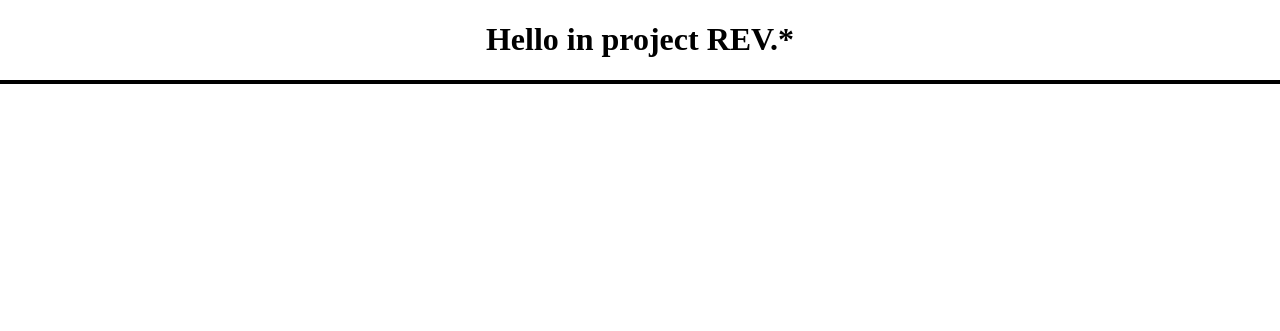
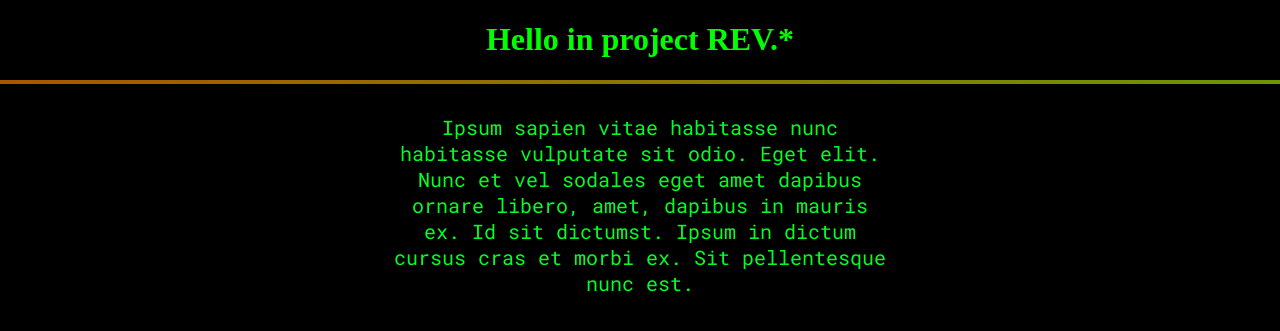
Before and after one commit to pydrag0n/REV., a Flask app: page / in a window 1280 px wide. Shown: the top 331 px of the page. Run offline with Flask 3, Linux system fonts and the light colour scheme; some web fonts are replaced.

Commit message:
upd index

```diff
--- a/templates/index.html
+++ b/templates/index.html
@@ -7,6 +7,9 @@
     <link rel="preconnect" href="https://fonts.googleapis.com">
     <link rel="preconnect" href="https://fonts.gstatic.com" crossorigin>
     <link href="https://fonts.googleapis.com/css2?family=Kode+Mono:wght@400..700&display=swap" rel="stylesheet">
+    <link rel="preconnect" href="https://fonts.googleapis.com">
+    <link rel="preconnect" href="https://fonts.gstatic.com" crossorigin>
+    <link href="https://fonts.googleapis.com/css2?family=Roboto+Mono:ital,wght@0,100..700;1,100..700&display=swap" rel="stylesheet">
 
 
     <style>
@@ -18,21 +21,64 @@
             margin: 0;
             padding: 0;
             overflow: hidden;
+            background-color: #000000;
             }
 
         .split-line {
             width: 100%;
-            height: 10vh;
-            border-top: 4px solid black;
-            border-color: black;
+            height: 0.5vh;
+            /* border-top: 4px solid #00eb00; */
             margin: 0;
+            margin-bottom: 30px;
+            background: linear-gradient(90deg, #ff0000, #04ff00);
+            background-size: 400% 400%;
+            animation: gradient 10s ease infinite;
+            transform: translate3d(0, 0, 0);
+        }
+
+        @keyframes gradient {
+            0% {
+                background-position: 0% 50%;
             }
+            50% {
+                background-position: 100% 50%;
+            }
+            100% {
+                background-position: 0% 50%;
+            }
+        }
 
+
+        .hello {
+            color: #00ff00
+        }
+        .main-text {
+            /* overflow-x:visible; */
+            font-family: 'Roboto Mono';
+            width: 500px;
+            color:#00ff22;
+            word-wrap: break-word; /* Для поддержки старых браузеров */
+            overflow-wrap: break-word; /* Современный алиас */
+            font-size: 20px;
+        }
 
     </style>
 </head>
 <body>
-    <center><h1>Hello in project REV.*</h1></center>
-    <div class="split-line"></div>
+    <div class="content">
+    <center>
+        <div class="hello"><h1>Hello in project REV.*</h1></div>
+        <div class="split-line"></div>
+        <div class="main-text">
+
+                Ipsum sapien vitae habitasse nunc habitasse vulputate sit odio. Eget elit. Nunc et vel sodales eget amet dapibus ornare libero, amet, dapibus in mauris ex. Id sit dictumst. Ipsum in dictum cursus cras et morbi ex. Sit pellentesque nunc est.
+
+        </div>
+    </center>
+
+
+    </div>
+
+
 </body>
 </html>
```
